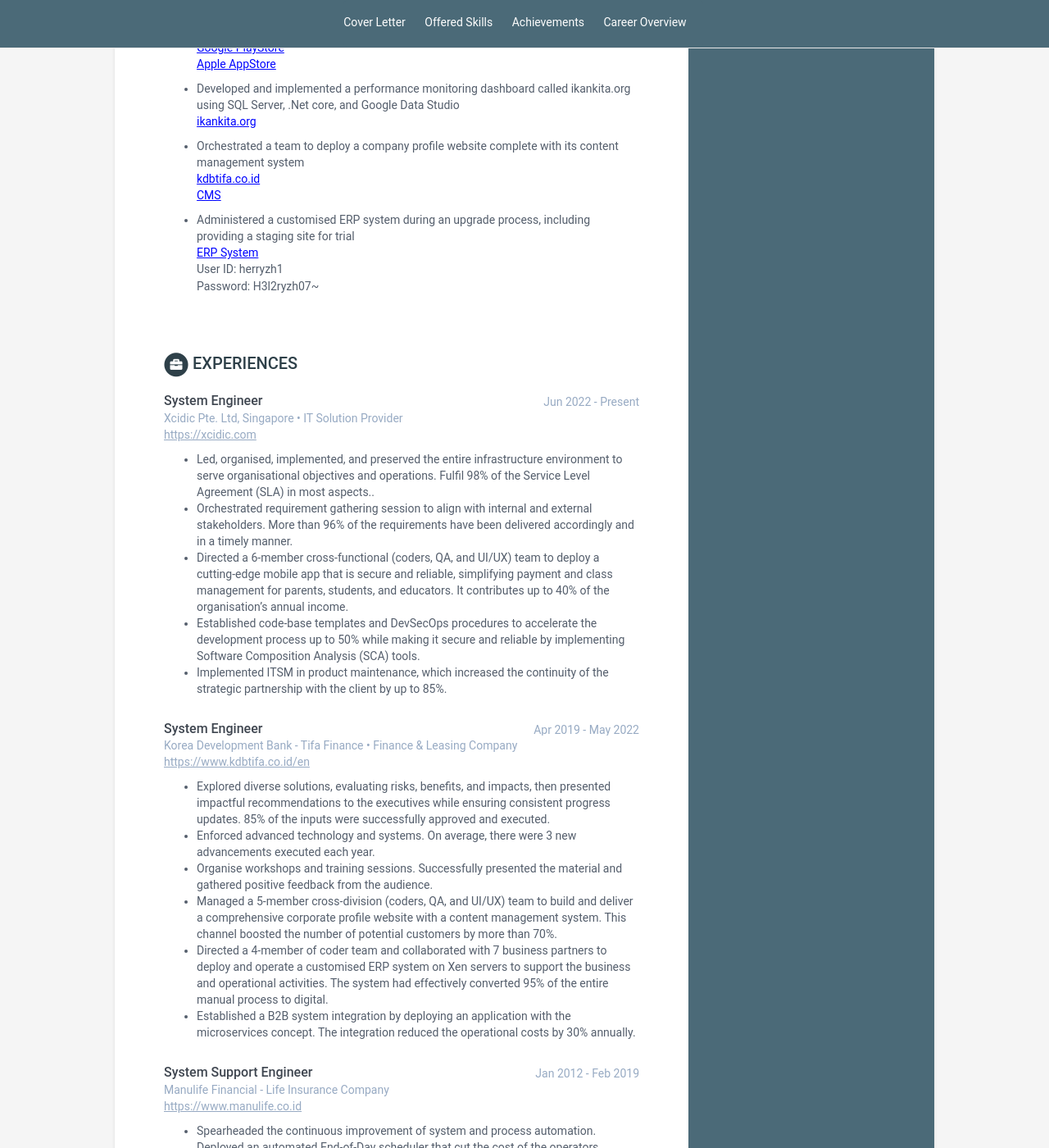
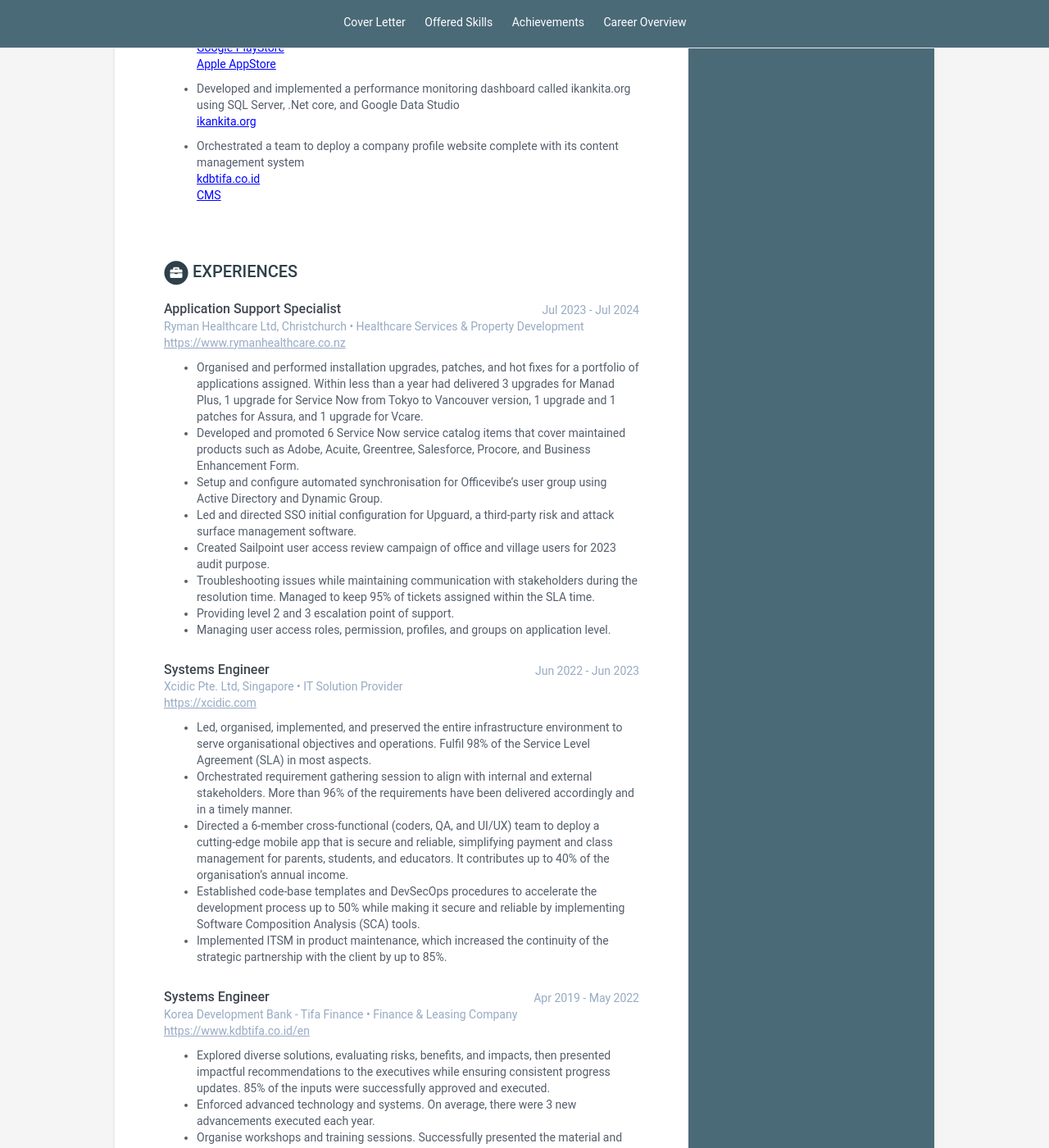
Before and after one commit to hz81/cv-se001, a Jekyll site: the page built from index.html, in a window 1280 px wide and 1400 px high, scrolled down 1725 px. Shown: the whole window at 82% size. Built offline with Jekyll 4.4.1, drawn with Linux system fonts in a browser that asks for light colours; some of the changed text lies outside the part shown.

Commit message:
Update data.yml

```diff
--- a/_data/data.yml
+++ b/_data/data.yml
@@ -3,7 +3,7 @@
 #
 
 headermenu:
-    cover-letter: https://1drv.ms/w/s!AvF_WyEroz-p0bFfbp2LF5k12tFl8w?e=ayH14c
+    cover-letter: https://1drv.ms/w/s!AvF_WyEroz-p0eZKSJesv1ztBFNFTA?e=Wxjlei
 
 sidebar:
     about: False # set to False or comment line if you want to remove the "how to use?" in the sidebar
@@ -11,22 +11,20 @@ sidebar:
 
     # Profile information
     name: Herry Zhouldy
-    tagline: System Engineer
+    tagline: Systems Engineer
     avatar: profile.png  #place a 100x100 picture inside /assets/images/ folder and provide the name of the file below
 
     # Sidebar links
     email: zould1618@gmail.com
     phone: +6422 496 9030
-    address: 8 Rachel Place, Avonhead, Christchurch
-    youtube: Video CV
-    youtube-link: https://youtu.be/oiPoiaduO7o
+    address: Halswell, Christchurch
     linkedin: zould1618
     linkedin-link: https://id.linkedin.com/in/zould1618
     github: hz81
     github-link: https://github.com/hz81
     website: Herry's CV
     website-link: https://se1.hzy10.com
-    download-pdf: https://1drv.ms/w/s!AvF_WyEroz-p0bFehKsBt9SMQGiE0A?e=kupu9n
+    download-pdf: https://1drv.ms/w/s!AvF_WyEroz-p0eZLmcjsQ-G6zueV_g?e=XITOSl
 
     characters:
       title: Characters
@@ -96,7 +94,7 @@ qualifications:
 highlights:
     title: Professional Summary
     summary: |
-        Success-oriented System Engineer with 10+ years of industry expertise. <br>
+        Success-oriented Systems Engineer with 10+ years of industry expertise. <br>
         Skilled in all stages of Agile software development life cycle. <br>
         Competent in identifying, troubleshooting, and resolving problems related to technical computer hardware and software. <br>
         Proven success in keeping communication during the resolution, and conveying progress updates in the most friendly way possible. <br>
@@ -108,17 +106,30 @@ highlights:
 experiences:
     title: Experiences
     info:
-      - role: System Engineer
-        time: Jun 2022 - Present
+      - role: Application Support Specialist
+        time: Jul 2023 - Jul 2024
+        company: Ryman Healthcare Ltd, Christchurch • Healthcare Services & Property Development
+        site: https://www.rymanhealthcare.co.nz
+        details: |
+            - Organised and performed installation upgrades, patches, and hot fixes for a portfolio of applications assigned. Within less than a year had delivered 3 upgrades for Manad Plus, 1 upgrade for Service Now from Tokyo to Vancouver version, 1 upgrade and 1 patches for Assura, and 1 upgrade for Vcare.
+            - Developed and promoted 6 Service Now service catalog items that cover maintained products such as Adobe, Acuite, Greentree, Salesforce, Procore, and Business Enhancement Form.
+            - Setup and configure automated synchronisation for Officevibe’s user group using Active Directory and Dynamic Group.
+            - Led and directed SSO initial configuration for Upguard, a third-party risk and attack surface management software.
+            - Created Sailpoint user access review campaign of office and village users for 2023 audit purpose.
+            - Troubleshooting issues while maintaining communication with stakeholders during the resolution time. Managed to keep 95% of tickets assigned within the SLA time.
+            - Providing level 2 and 3 escalation point of support.
+            - Managing user access roles, permission, profiles, and groups on application level.
+      - role: Systems Engineer
+        time: Jun 2022 - Jun 2023
         company: Xcidic Pte. Ltd, Singapore • IT Solution Provider
         site: https://xcidic.com
         details: |
-            - Led, organised, implemented, and preserved the entire infrastructure environment to serve organisational objectives and operations. Fulfil 98% of the Service Level Agreement (SLA) in most aspects..
+            - Led, organised, implemented, and preserved the entire infrastructure environment to serve organisational objectives and operations. Fulfil 98% of the Service Level Agreement (SLA) in most aspects.
             - Orchestrated requirement gathering session to align with internal and external stakeholders. More than 96% of the requirements have been delivered accordingly and in a timely manner.
             - Directed a 6-member cross-functional (coders, QA, and UI/UX) team to deploy a cutting-edge mobile app that is secure and reliable, simplifying payment and class management for parents, students, and educators. It contributes up to 40% of the organisation’s annual income.
             - Established code-base templates and DevSecOps procedures to accelerate the development process up to 50% while making it secure and reliable by implementing Software Composition Analysis (SCA) tools.
             - Implemented ITSM in product maintenance, which increased the continuity of the strategic partnership with the client by up to 85%.
-      - role: System Engineer
+      - role: Systems Engineer
         time: Apr 2019 - May 2022
         company: Korea Development Bank - Tifa Finance • Finance & Leasing Company
         site: https://www.kdbtifa.co.id/en
@@ -154,29 +165,29 @@ skills-tech:
         name: "Windows, Linux Ubuntu"
         level: 95%
 
-      - group: "Language"
-        name: "SQL, C#, TypeScript, JavaScript, HTML, CSS, VB"
-        level: 80%
+      - group: "Collaboration & Cloud services"
+        name: "Azure, Active Directory, M65, AWS, Jira, Github, Google Workspace"
+        level: 90%
+
+      - group: "Utilities App"
+        name: "VMware, XCP-ng, WinBox, IIS"
+        level: 90%
 
       - group: "Database"
         name: "SQL Server, Oracle, MySQL, PostgreSQL"
         level: 90%
 
-      - group: "Framework"
-        name: ".Net, MVC, React.js, Node.js"
-        level: 80%
-
       - group: "Environment"
         name: "SSMS, Ms. Visual Studio, VS. Code, PL/SQL"
         level: 85%
 
-      - group: "Utilities App"
-        name: "IIS, VMware, XCP-ng, WinBox"
-        level: 90%
+      - group: "Language"
+        name: "SQL, C#, TypeScript, JavaScript, HTML, CSS, VB"
+        level: 80%
 
-      - group: "Collaboration & Cloud services"
-        name: "Github, M65, Google Workspace, Jira, Azure Active Directory, AWS"
-        level: 90%
+      - group: "Framework"
+        name: ".Net, MVC, React.js, Node.js"
+        level: 80%
 
 skills-attributes:
     title: Skills Attributes
@@ -223,13 +234,6 @@ achievements:
           - url: https://www.kdbtifa.co.id/backend/backend/auth/signin
             urldesc: CMS
             urlatt:
-      - desc: "Administered a customised ERP system during an upgrade process, including providing a staging site for trial"
-        links:
-          - url: http://202.157.189.196:7799
-            urldesc: ERP System
-            urlatt: |
-              User ID: herryzh1 <br>
-              Password: H3l2ryzh07~
 
 footer: >
     Designed with <i class="fas fa-heart"></i> by <a href="http://themes.3rdwavemedia.com" target="_blank" rel="nofollow">Xiaoying Riley</a>
```
